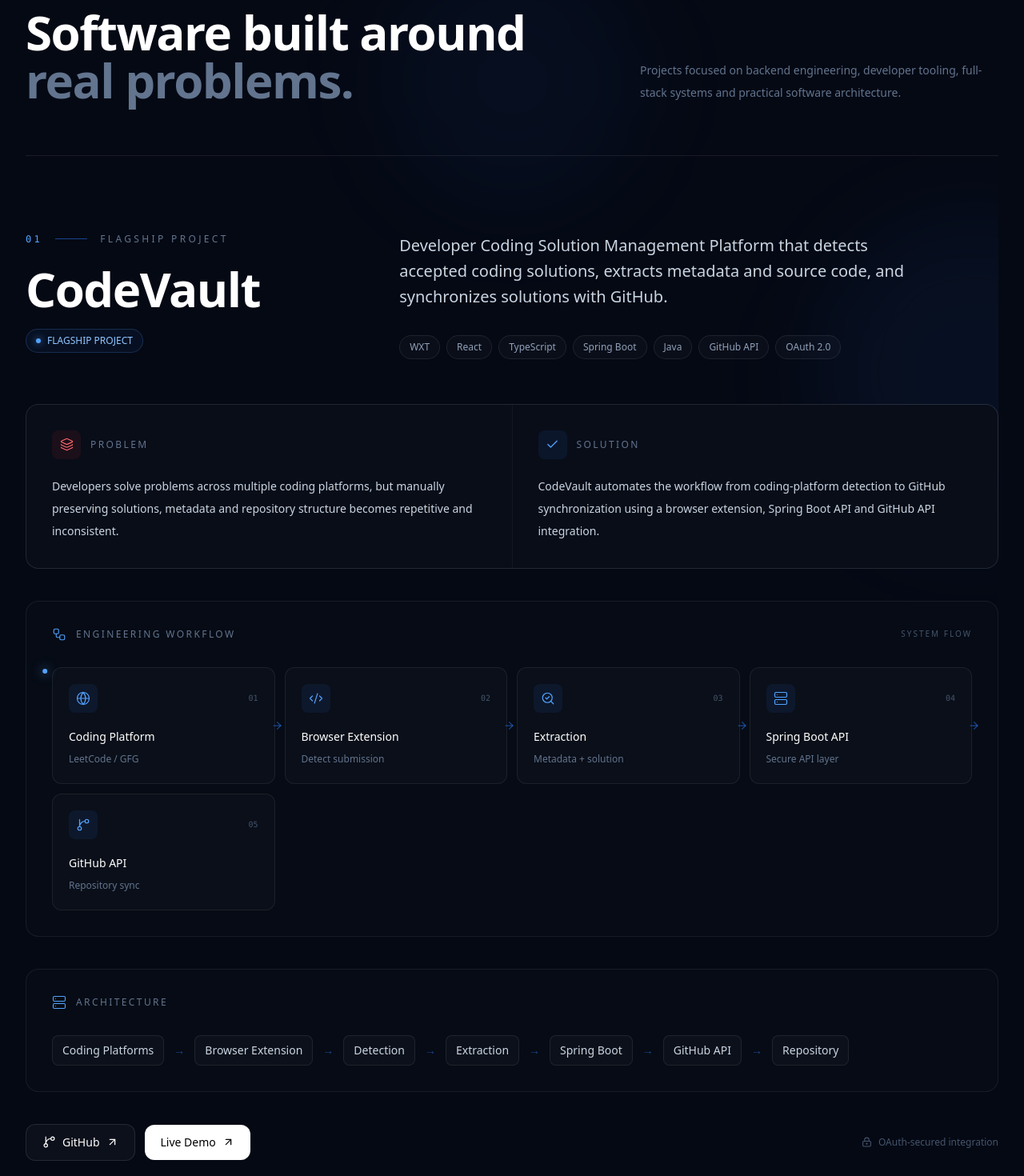
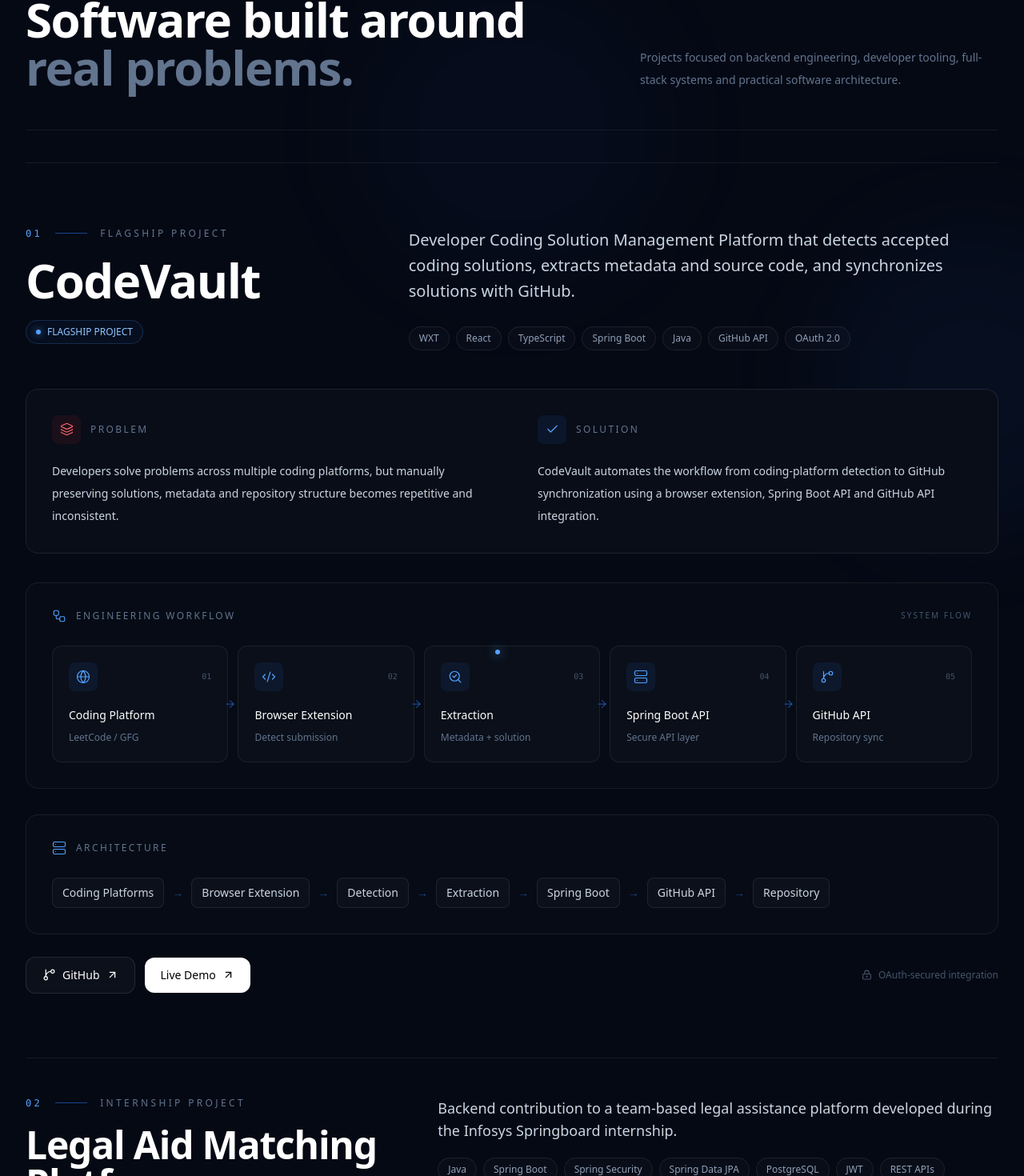
Before and after one commit to vivekkushwahaofficial/vivek-portfolio, a React (Vite) app: page / in a window 1280 px wide. Shown: the part 4436-5906 px from the top of the page at 80% size. Built offline with nearby package versions, Linux system fonts and the light colour scheme.

Commit message:
refactor: tighten project case study layout

```diff
--- a/src/components/ProjectCaseStudy.tsx
+++ b/src/components/ProjectCaseStudy.tsx
@@ -27,6 +27,7 @@ type ProjectCaseStudyProps = {
   workflow: WorkflowStep[];
   github?: string;
   live?: string;
+  variant?: "flagship" | "compact";
   flagship?: boolean;
 };
 
@@ -41,57 +42,112 @@ function ProjectCaseStudy({
   workflow,
   github,
   live,
+  variant,
   flagship = false,
 }: ProjectCaseStudyProps) {
   const reducedMotion = useReducedMotion();
 
+  const isFlagship =
+    variant === "flagship" || (variant === undefined && flagship);
+
+  const articleSpacing = isFlagship
+    ? "py-14 sm:py-16 lg:py-20"
+    : "py-8 sm:py-10 lg:py-12";
+
+  const titleSize = isFlagship
+    ? "text-4xl sm:text-5xl lg:text-6xl"
+    : "text-3xl sm:text-4xl lg:text-5xl";
+
   return (
     <motion.article
-      initial={{ opacity: 0, y: reducedMotion ? 0 : 40 }}
-      whileInView={{ opacity: 1, y: 0 }}
-      viewport={{ once: true, amount: 0.12 }}
-      transition={{ duration: 0.7, ease: "easeOut" }}
-      className="group relative overflow-hidden border-t border-white/[0.08] py-16 sm:py-20 lg:py-24"
+      initial={{
+        opacity: 0,
+        y: reducedMotion ? 0 : isFlagship ? 28 : 18,
+      }}
+      whileInView={{
+        opacity: 1,
+        y: 0,
+      }}
+      viewport={{
+        once: true,
+        amount: 0.08,
+      }}
+      transition={{
+        duration: isFlagship ? 0.65 : 0.5,
+        ease: "easeOut",
+      }}
+      className={`group relative border-t border-white/[0.07] ${articleSpacing}`}
     >
-      {/* Ambient project glow */}
-      {flagship && (
+      {/* ============================================================
+          FLAGSHIP AMBIENT GLOW
+      ============================================================ */}
+
+      {isFlagship && (
         <div
           aria-hidden="true"
-          className="pointer-events-none absolute -right-40 top-20 h-96 w-96 rounded-full bg-blue-500/[0.06] blur-3xl"
+          className="pointer-events-none absolute -right-40 top-20 h-96 w-96 rounded-full bg-blue-500/[0.045] blur-3xl"
         />
       )}
 
-      {/* Header */}
-      <div className="relative grid gap-10 lg:grid-cols-[0.7fr_1.3fr] lg:gap-16">
+      {/* ============================================================
+          PROJECT HEADER
+      ============================================================ */}
+
+      <div
+        className={
+          isFlagship
+            ? "relative grid gap-8 lg:grid-cols-[0.72fr_1.28fr] lg:gap-16"
+            : "relative grid gap-7 lg:grid-cols-[0.8fr_1.2fr] lg:gap-12"
+        }
+      >
+        {/* Left */}
+
         <div>
           <div className="flex items-center gap-4 text-xs tracking-[0.28em] text-slate-500">
-            <span className="font-mono text-blue-400">{number}</span>
+            <span className="font-mono text-blue-400">
+              {number}
+            </span>
+
             <span className="h-px w-10 bg-blue-500/50" />
+
             <span>{eyebrow}</span>
           </div>
 
-          <h3 className="mt-6 max-w-xl text-4xl font-semibold tracking-tight text-white sm:text-5xl lg:text-6xl">
+          <h3
+            className={`mt-5 max-w-xl font-semibold tracking-tight text-white ${titleSize}`}
+          >
             {title}
           </h3>
 
-          {flagship && (
-            <div className="mt-5 inline-flex items-center gap-2 rounded-full border border-blue-400/20 bg-blue-500/[0.06] px-3 py-1.5 text-xs text-blue-300">
+          {isFlagship && (
+            <div className="mt-5 inline-flex items-center gap-2 rounded-full border border-blue-400/20 bg-blue-500/[0.05] px-3 py-1.5 text-xs text-blue-300">
               <span className="h-1.5 w-1.5 rounded-full bg-blue-400 shadow-[0_0_10px_rgba(96,165,250,0.8)]" />
               FLAGSHIP PROJECT
             </div>
           )}
         </div>
 
-        <div className="max-w-2xl">
-          <p className="text-lg leading-8 text-slate-300 sm:text-xl">
+        {/* Right */}
+
+        <div className="max-w-3xl">
+          <p
+            className={
+              isFlagship
+                ? "text-lg leading-8 text-slate-300 sm:text-xl"
+                : "text-base leading-7 text-slate-300 sm:text-lg"
+            }
+          >
             {description}
           </p>
 
-          <div className="mt-8 flex flex-wrap gap-2">
+          <div
+            className={`flex flex-wrap gap-2 ${isFlagship ? "mt-7" : "mt-5"
+              }`}
+          >
             {technologies.map((technology) => (
               <span
                 key={technology}
-                className="rounded-full border border-white/[0.08] bg-white/[0.025] px-3 py-1.5 text-xs text-slate-400 transition-colors duration-200 group-hover:border-white/[0.12] group-hover:text-slate-300"
+                className="rounded-full border border-white/[0.08] bg-white/[0.02] px-3 py-1.5 text-xs text-slate-400 transition-colors duration-200 hover:border-blue-400/20 hover:text-slate-200"
               >
                 {technology}
               </span>
@@ -100,9 +156,17 @@ function ProjectCaseStudy({
         </div>
       </div>
 
-      {/* Problem / Solution */}
-      <div className="relative mt-14 grid gap-px overflow-hidden rounded-2xl border border-white/[0.07] bg-white/[0.06] md:grid-cols-2">
-        <div className="bg-[#080d18] p-7 sm:p-8">
+      {/* ============================================================
+          PROBLEM / SOLUTION
+      ============================================================ */}
+
+      <div
+        className={`relative mt-10 grid overflow-hidden rounded-2xl border border-white/[0.07] bg-white/[0.035] md:grid-cols-2 ${isFlagship ? "lg:mt-12" : "lg:mt-9"
+          }`}
+      >
+        {/* Problem */}
+
+        <div className="bg-[#080d18] p-6 sm:p-7 lg:p-8">
           <div className="flex items-center gap-3">
             <div className="flex h-9 w-9 items-center justify-center rounded-lg bg-red-500/[0.08] text-red-400">
               <Layers3 size={17} strokeWidth={1.6} />
@@ -118,7 +182,9 @@ function ProjectCaseStudy({
           </p>
         </div>
 
-        <div className="bg-[#080d18] p-7 sm:p-8">
+        {/* Solution */}
+
+        <div className="bg-[#080d18] p-6 sm:p-7 lg:p-8">
           <div className="flex items-center gap-3">
             <div className="flex h-9 w-9 items-center justify-center rounded-lg bg-blue-500/[0.08] text-blue-400">
               <Check size={17} strokeWidth={1.8} />
@@ -135,9 +201,15 @@ function ProjectCaseStudy({
         </div>
       </div>
 
-      {/* Workflow */}
-      <div className="relative mt-10 overflow-hidden rounded-2xl border border-white/[0.07] bg-[#060b15] p-6 sm:p-8">
-        <div className="mb-8 flex items-center justify-between">
+      {/* ============================================================
+          WORKFLOW
+      ============================================================ */}
+
+      <div
+        className={`relative mt-9 overflow-hidden rounded-2xl border border-white/[0.07] bg-[#060b15] ${isFlagship ? "p-6 sm:p-7 lg:p-8" : "p-5 sm:p-6"
+          }`}
+      >
+        <div className="mb-7 flex items-center justify-between">
           <div className="flex items-center gap-3">
             <Workflow
               size={18}
@@ -155,23 +227,34 @@ function ProjectCaseStudy({
           </span>
         </div>
 
-        <div className="grid gap-3 md:grid-cols-4">
+        <div
+          className={
+            isFlagship
+              ? "grid grid-cols-1 gap-3 sm:grid-cols-2 lg:grid-cols-5"
+              : "grid grid-cols-1 gap-3 sm:grid-cols-2 lg:grid-cols-4"
+          }
+        >
           {workflow.map((step, index) => {
             const Icon = step.icon;
 
             return (
-              <div key={step.label} className="relative">
+              <div
+                key={`${step.label}-${index}`}
+                className="relative min-w-0"
+              >
                 <motion.div
                   whileHover={
                     reducedMotion
                       ? undefined
                       : {
-                          y: -4,
-                          borderColor: "rgba(96,165,250,0.35)",
+                        y: -3,
+                        borderColor:
+                          "rgba(96,165,250,0.3)",
                       }
                   }
                   transition={{ duration: 0.2 }}
-                  className="relative h-full rounded-xl border border-white/[0.07] bg-white/[0.02] p-5"
+                  className={`h-full rounded-xl border border-white/[0.07] bg-white/[0.02] ${isFlagship ? "p-5" : "p-4"
+                    }`}
                 >
                   <div className="flex items-center justify-between">
                     <div className="flex h-9 w-9 items-center justify-center rounded-lg bg-blue-500/[0.08] text-blue-400">
@@ -179,7 +262,7 @@ function ProjectCaseStudy({
                     </div>
 
                     <span className="font-mono text-[10px] text-slate-600">
-                      0{index + 1}
+                      {String(index + 1).padStart(2, "0")}
                     </span>
                   </div>
 
@@ -196,7 +279,7 @@ function ProjectCaseStudy({
                   <ArrowUpRight
                     aria-hidden="true"
                     size={15}
-                    className="absolute -right-2.5 top-1/2 z-10 hidden -translate-y-1/2 rotate-45 text-blue-500/50 md:block"
+                    className="absolute -right-2.5 top-1/2 z-10 hidden -translate-y-1/2 rotate-45 text-blue-500/50 lg:block"
                   />
                 )}
               </div>
@@ -204,14 +287,16 @@ function ProjectCaseStudy({
           })}
         </div>
 
-        {/* Data packet */}
         {!reducedMotion && (
           <motion.div
             aria-hidden="true"
-            className="absolute left-0 top-[84px] hidden h-1.5 w-1.5 rounded-full bg-blue-400 shadow-[0_0_14px_rgba(96,165,250,0.9)] md:block"
-            animate={{ x: ["0%", "700%"], opacity: [0, 1, 1, 0] }}
+            className="pointer-events-none absolute left-0 top-[83px] hidden h-1.5 w-1.5 rounded-full bg-blue-400 shadow-[0_0_14px_rgba(96,165,250,0.9)] lg:block"
+            animate={{
+              left: ["6%", "94%"],
+              opacity: [0, 1, 1, 0],
+            }}
             transition={{
-              duration: 4,
+              duration: isFlagship ? 4 : 3.2,
               repeat: Infinity,
               ease: "linear",
               repeatDelay: 1,
@@ -220,9 +305,12 @@ function ProjectCaseStudy({
         )}
       </div>
 
-      {/* Architecture */}
-      {flagship && (
-        <div className="relative mt-10 rounded-2xl border border-white/[0.07] bg-[#060b15] p-6 sm:p-8">
+      {/* ============================================================
+          ARCHITECTURE — FLAGSHIP ONLY
+      ============================================================ */}
+
+      {isFlagship && (
+        <div className="relative mt-8 overflow-hidden rounded-2xl border border-white/[0.07] bg-[#060b15] p-6 sm:p-7 lg:p-8">
           <div className="flex items-center gap-3">
             <Server
               size={18}
@@ -235,7 +323,7 @@ function ProjectCaseStudy({
             </span>
           </div>
 
-          <div className="mt-8 flex flex-wrap items-center gap-3 text-sm">
+          <div className="mt-7 flex flex-wrap items-center gap-2.5 text-sm">
             {[
               "Coding Platforms",
               "Browser Extension",
@@ -245,13 +333,18 @@ function ProjectCaseStudy({
               "GitHub API",
               "Repository",
             ].map((item, index, items) => (
-              <div key={item} className="flex items-center gap-3">
+              <div
+                key={item}
+                className="flex items-center gap-2.5"
+              >
                 <span className="rounded-lg border border-white/[0.08] bg-white/[0.025] px-3 py-2 text-slate-300">
                   {item}
                 </span>
 
                 {index < items.length - 1 && (
-                  <span className="text-blue-500/50">→</span>
+                  <span className="text-blue-500/50">
+                    →
+                  </span>
                 )}
               </div>
             ))}
@@ -259,21 +352,29 @@ function ProjectCaseStudy({
         </div>
       )}
 
-      {/* Actions */}
-      <div className="relative mt-10 flex flex-wrap items-center gap-3">
+      {/* ============================================================
+          ACTIONS
+      ============================================================ */}
+
+      {(github || live) && (
+        <div
+          className={`flex flex-wrap items-center gap-3 ${isFlagship ? "mt-7" : "mt-6"
+            }`}
+        >
           {github && (
             <a
               href={github}
               target="_blank"
               rel="noopener noreferrer"
-            aria-label={`View ${title} on GitHub`}
               className="group/link inline-flex items-center gap-2 rounded-xl border border-white/[0.1] bg-white/[0.03] px-5 py-3 text-sm font-medium text-white transition-all duration-200 hover:-translate-y-0.5 hover:border-blue-400/30 hover:bg-white/[0.06] focus-visible:outline-none focus-visible:ring-2 focus-visible:ring-blue-400/60"
             >
               <GitBranch size={17} strokeWidth={1.7} />
+
               GitHub
+
               <ArrowUpRight
                 size={15}
-              className="transition-transform duration-200 group-hover/link:-translate-y-0.5 group-hover/link:translate-x-0.5"
+                className="transition-transform group-hover/link:-translate-y-0.5 group-hover/link:translate-x-0.5"
               />
             </a>
           )}
@@ -283,24 +384,25 @@ function ProjectCaseStudy({
               href={live}
               target="_blank"
               rel="noopener noreferrer"
-            aria-label={`View live ${title} project`}
               className="group/link inline-flex items-center gap-2 rounded-xl bg-white px-5 py-3 text-sm font-medium text-black transition-all duration-200 hover:-translate-y-0.5 hover:bg-slate-200 focus-visible:outline-none focus-visible:ring-2 focus-visible:ring-blue-400/60"
             >
               Live Demo
+
               <ArrowUpRight
                 size={15}
-              className="transition-transform duration-200 group-hover/link:-translate-y-0.5 group-hover/link:translate-x-0.5"
+                className="transition-transform group-hover/link:-translate-y-0.5 group-hover/link:translate-x-0.5"
               />
             </a>
           )}
 
-        {flagship && (
+          {isFlagship && (
             <span className="ml-auto hidden items-center gap-2 text-xs text-slate-600 sm:flex">
               <LockKeyhole size={13} />
               OAuth-secured integration
             </span>
           )}
         </div>
+      )}
     </motion.article>
   );
 }
--- a/src/pages/Projects.tsx
+++ b/src/pages/Projects.tsx
@@ -15,24 +15,32 @@ function Projects() {
     <ScrollReveal>
       <section
         id="projects"
-                className="relative overflow-hidden bg-[#050914] py-24 text-white sm:py-32"
+        className="relative overflow-hidden bg-[#050914] py-20 text-white sm:py-24 lg:py-28"
       >
-                {/* Ambient background */}
+        {/* ============================================================
+            BACKGROUND
+        ============================================================ */}
+
         <div
           aria-hidden="true"
           className="pointer-events-none absolute inset-0"
         >
-                    <div className="absolute left-1/2 top-24 h-80 w-80 -translate-x-1/2 rounded-full bg-blue-500/[0.045] blur-3xl" />
+          <div className="absolute left-1/2 top-32 h-96 w-96 -translate-x-1/2 rounded-full bg-blue-500/[0.035] blur-3xl" />
 
-                    <div className="absolute bottom-20 right-0 h-72 w-72 rounded-full bg-purple-500/[0.03] blur-3xl" />
+          <div className="absolute bottom-40 right-0 h-72 w-72 rounded-full bg-purple-500/[0.025] blur-3xl" />
         </div>
 
         <div className="relative mx-auto max-w-7xl px-6 lg:px-8">
-                    {/* Section header */}
-                    <div className="mb-16 flex flex-col justify-between gap-8 lg:flex-row lg:items-end">
+          {/* ============================================================
+              HEADER
+          ============================================================ */}
+
+          <div
+            className="mb-10 flex scroll-mt-32 flex-col justify-between gap-7 border-b border-white/[0.07] pb-12 lg:flex-row lg:items-end"
+          >
             <div>
               <div className="mb-5 flex items-center gap-3">
-                                <span className="text-xs font-medium tracking-[0.3em] text-blue-400">
+                <span className="font-mono text-xs text-blue-400">
                   04
                 </span>
 
@@ -45,24 +53,27 @@ function Projects() {
 
               <h2 className="max-w-4xl text-4xl font-semibold tracking-tight sm:text-5xl lg:text-6xl">
                 Software built around{" "}
-                                <span className="text-slate-500">real problems.</span>
+                <span className="text-slate-500">
+                  real problems.
+                </span>
               </h2>
             </div>
 
             <p className="max-w-md text-sm leading-7 text-slate-500">
-                            Projects focused on backend engineering, developer tooling,
-                            full-stack systems and practical software architecture.
+              Projects focused on backend engineering, developer
+              tooling, full-stack systems and practical software
+              architecture.
             </p>
           </div>
 
           {/* ============================================================
-              CODEVAULT — FLAGSHIP
+              CODEVAULT
           ============================================================ */}
 
-                    <div className="mb-10">
+          <div>
             <ProjectCaseStudy
               number="01"
-                            flagship
+              variant="flagship"
               eyebrow="FLAGSHIP PROJECT"
               title="CodeVault"
               description="Developer Coding Solution Management Platform that detects accepted coding solutions, extracts metadata and source code, and synchronizes solutions with GitHub."
@@ -110,13 +121,13 @@ function Projects() {
           </div>
 
           {/* ============================================================
-              OTHER PROJECTS
+              SECONDARY PROJECTS
           ============================================================ */}
 
-                    <div className="grid gap-8 lg:grid-cols-2">
-                        {/* Legal Aid */}
+          <div className="space-y-0">
             <ProjectCaseStudy
               number="02"
+              variant="compact"
               eyebrow="INTERNSHIP PROJECT"
               title="Legal Aid Matching Platform"
               description="Backend contribution to a team-based legal assistance platform developed during the Infosys Springboard internship."
@@ -155,9 +166,9 @@ function Projects() {
               ]}
             />
 
-                        {/* PeerNexus */}
             <ProjectCaseStudy
               number="03"
+              variant="compact"
               eyebrow="FULL-STACK PROJECT"
               title="PeerNexus"
               description="Collaborative learning and messaging platform combining Spring Boot REST APIs with real-time WebSocket communication."
@@ -199,9 +210,9 @@ function Projects() {
               live="https://peernexus.vercel.app/"
             />
 
-                        {/* Employee Management */}
             <ProjectCaseStudy
               number="04"
+              variant="compact"
               eyebrow="FULL-STACK PROJECT"
               title="Employee Management System"
               description="Full-stack employee management application demonstrating layered Spring Boot architecture, REST APIs and relational persistence."
@@ -243,8 +254,11 @@ function Projects() {
             />
           </div>
 
-                    {/* Engineering note */}
-                    <div className="mt-10 flex items-center gap-3 border-t border-white/[0.06] pt-6 text-xs text-slate-600">
+          {/* ============================================================
+              END NOTE
+          ============================================================ */}
+
+          <div className="flex items-center gap-3 border-t border-white/[0.06] pt-5 text-xs text-slate-600">
             <LockKeyhole size={14} />
 
             <span>
```
Lines whose indentation alone changed are shown as unchanged.
